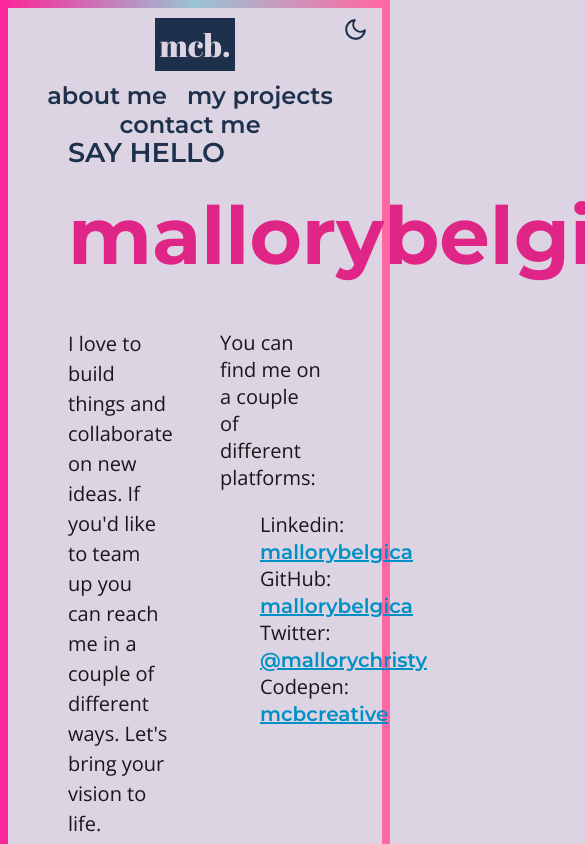
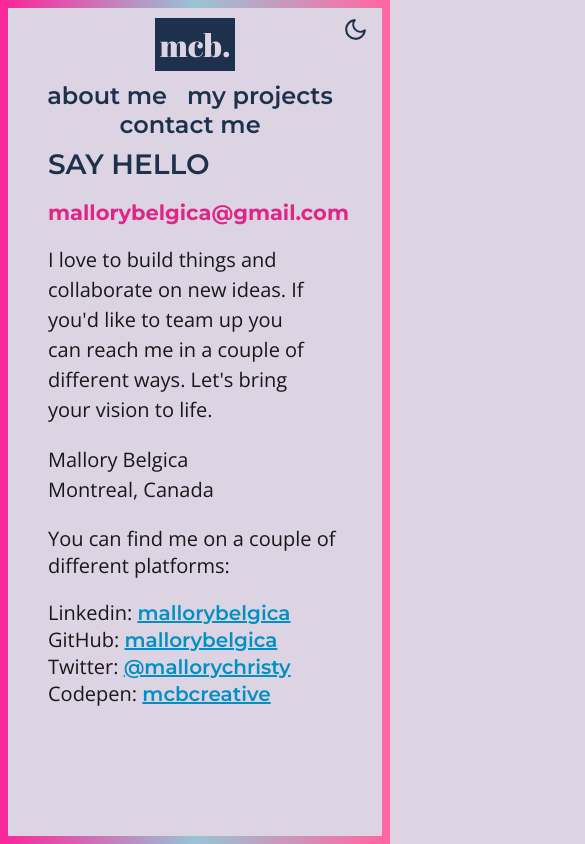
Before and after one commit to mallorybelgica/portfolio-mcbcreative, a React (Create React App) app in the folder client/: page /contact in a window 390 px wide. Shown: the top 844 px of the page, 585 px wide, since content can reach past the window. Built offline with nearby package versions, Linux system fonts and the light colour scheme.

Commit message:
added responsive design

```diff
--- a/client/src/About.js
+++ b/client/src/About.js
@@ -3,39 +3,47 @@ import styled from "styled-components";
 
 const About = () => {
   return (
-    <>
+    <Wrapper>
       <Greeting>
         <Hover>Hello, I'm Mallory!</Hover>
       </Greeting>
-      <p>
+      <AboutMe>
         I'm a full-stack web developer passionate about building websites and
         apps that are fast, simple and easy to use. People say that everyone has
         at least two careers in their lifetime. After ten years experience in
         product management, I've transitioned into my second career as a web
         developer. My number one mission is to make life simpler and to deliver
         quality work from beginning to end.
-      </p>
+      </AboutMe>
       <Skills>I'm skilled in...</Skills>
       <ul>
-        <li>Frontend: React, Redux, Javascript, HTML, CSS</li>
+        <li>Frontend: React, Redux, Typescript, Javascript, HTML, CSS</li>
         <li>Backend: Node, Express, MongoDB</li>
         <li>Tools: Git & GitHub</li>
       </ul>
-    </>
+    </Wrapper>
   );
 };
 
 export default About;
 
+const Wrapper = styled.div`
+  margin-top: 50px;
+`;
+
 const Greeting = styled.h1`
   font-family: "Montserrat", sans-serif;
-  font-size: 4.75rem;
+  font-size: 52px;
 `;
 
 const Skills = styled.h2`
   font-family: "Open Sans", sans-serif;
   font-size: 2rem;
   color: #df2687;
+`;
+
+const AboutMe = styled.p`
+  margin: 0;
 `;
 
 const Hover = styled.span`
--- a/client/src/App.js
+++ b/client/src/App.js
@@ -50,4 +50,5 @@ const Button = styled.button`
     props.theme === "light" ? lightTheme.text : darkTheme.text};
   background-color: transparent;
   border: none;
+  cursor: pointer;
 `;
--- a/client/src/Contact.js
+++ b/client/src/Contact.js
@@ -61,25 +61,28 @@ const Wrapper = styled.div`
   display: flex;
   flex-wrap: wrap;
   width: 100%;
+  margin-top: 30px;
 `;
 
 const Hello = styled.h1`
   width: 100%;
   text-transform: uppercase;
   font-family: "Montserrat", sans-serif;
-  font-size: 1.7rem;
+  font-size: 28px;
   font-weight: 600;
 `;
 
 const Email = styled.a`
   font-family: "Montserrat", sans-serif;
   color: #df2687;
-  font-size: 5rem;
+  font-size: 48px;
   font-weight: 700;
-  margin-bottom: 25px;
   text-decoration: none;
   &:hover {
     text-decoration: underline;
+  }
+  @media (max-width: 480px) {
+    font-size: 21px;
   }
 `;
 
@@ -87,12 +90,19 @@ const LeftWrapper = styled.div`
   width: 50%;
   margin: 0;
   padding-right: 25px;
+  @media (max-width: 480px) {
+    width: 100%;
+  }
 `;
 
 const RightWrapper = styled.div`
   width: 50%;
   margin: 0;
   padding-left: 25px;
+  @media (max-width: 480px) {
+    width: 100%;
+    padding-left: 0;
+  }
 `;
 
 const Paragraph = styled.p`
@@ -112,6 +122,7 @@ const SocialList = styled.ul`
   width: 100%;
   margin: 0;
   list-style-type: none;
+  padding-left: 0;
 `;
 
 const Link = styled.a`
--- a/client/src/GlobalStyles.js
+++ b/client/src/GlobalStyles.js
@@ -25,9 +25,9 @@ body {
     -webkit-font-smoothing: antialiased;
 }
 html, body {
-    max-width: 100vw;
-    min-height: 100vh;
-    padding: 30px;
+    max-width: 100%;
+    min-height: 100%;
+    padding: 20px;
     background-color: ${({ theme }) => theme.body};
     color: ${({ theme }) => theme.text};
     transition: all 0.50s linear;
--- a/client/src/ProjectCard.js
+++ b/client/src/ProjectCard.js
@@ -24,19 +24,22 @@ export default ProjectCard;
 
 const ProjectName = styled.h1`
   font-family: "Montserrat", sans-serif;
-  font-size: 2.75rem;
+  font-size: 32px;
   margin-bottom: 0;
 `;
 
 const Tools = styled.div`
   display: flex;
+  flex-wrap: wrap;
   color: #df2687;
+  margin: 5px 0;
 `;
 
 const Tool = styled.h2`
   color: #df2687;
   margin-top: 0;
   padding-right: 15px;
+  font-size: 21px;
 `;
 
 const Description = styled.p`
@@ -46,7 +49,7 @@ const Description = styled.p`
 const DemoLink = styled.a`
   font-family: "Montserrat", sans-serif;
   color: #0090c5;
-  font-size: 1.15rem;
+  font-size: 18px;
   font-weight: 600;
   text-decoration: none;
 `;
--- a/client/src/Projects.js
+++ b/client/src/Projects.js
@@ -19,6 +19,7 @@ export default Projects;
 const Highlights = styled.h1`
   text-transform: uppercase;
   font-family: "Montserrat", sans-serif;
-  font-size: 1.7rem;
+  font-size: 28px;
   font-weight: 600;
+  margin-top: 50px;
 `;
```
